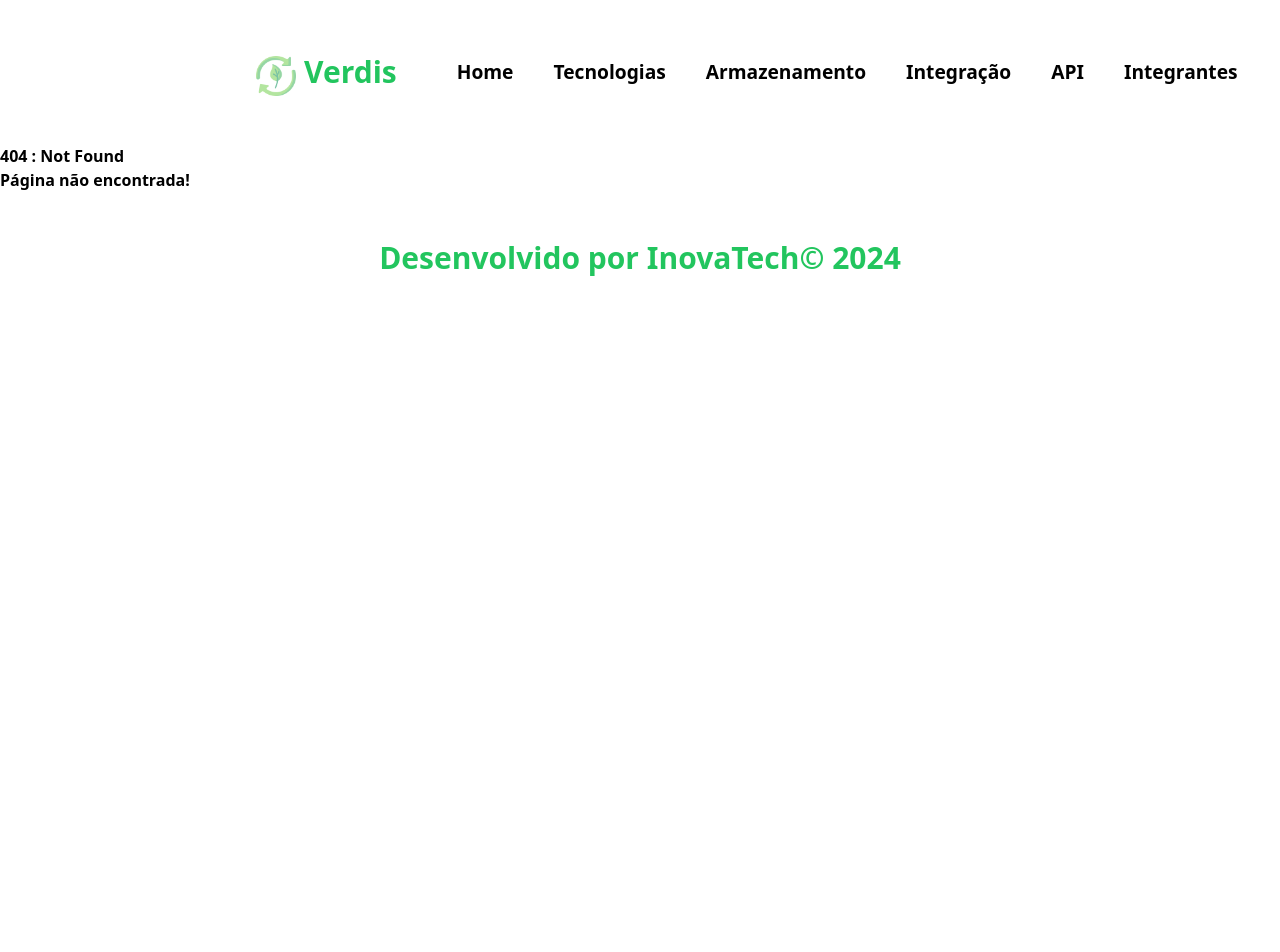
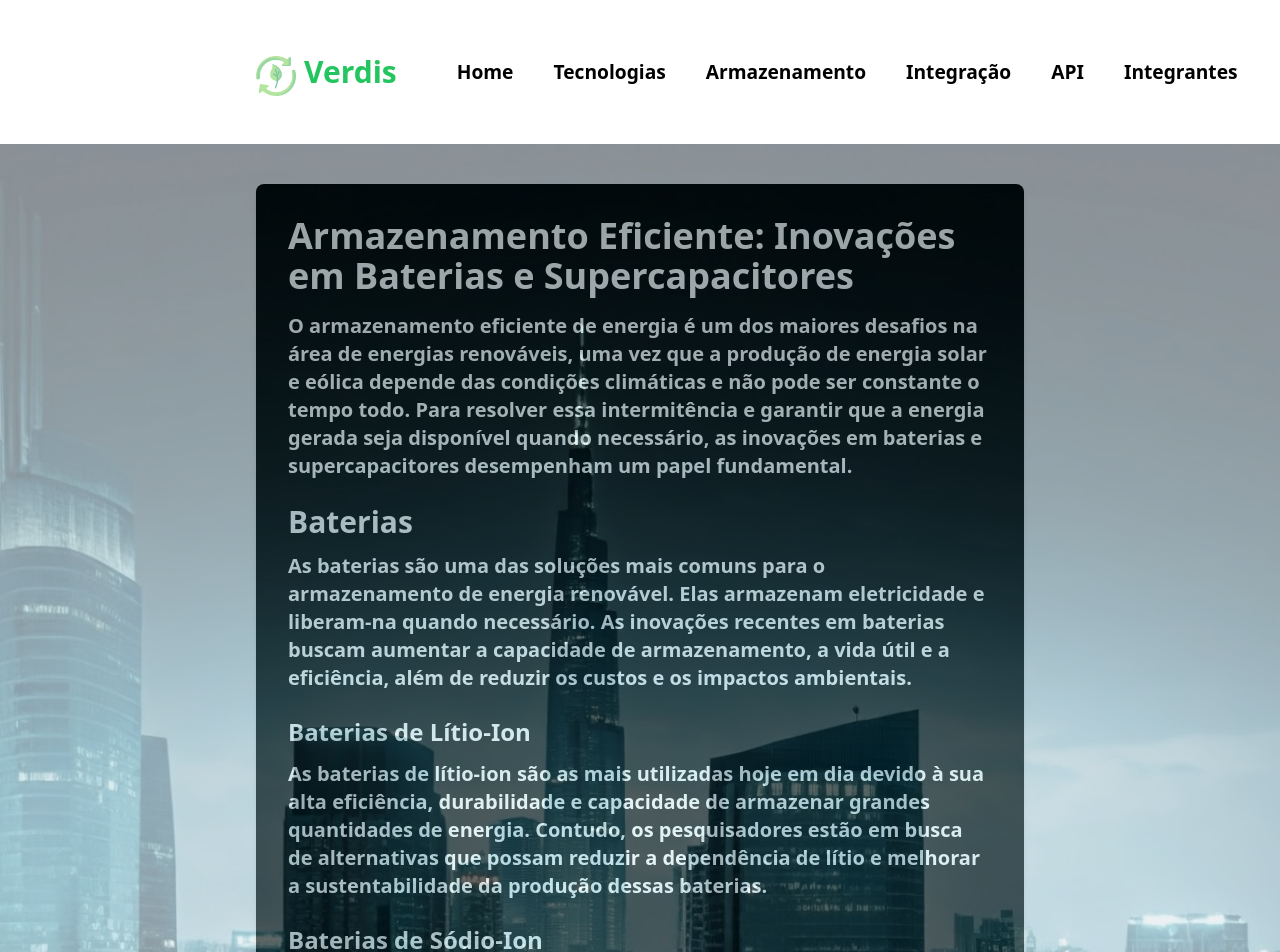
Before and after one commit to mateuscastronappe/inovatech, a Next.js app in the folder inovatech/: page /pages/armazenamento in a window 1280 px wide. Before the commit this address had no page. Shown: the top 952 px of the page. Before the commit the page ends 800 px from the top, so only its background shows below. Built offline with nearby package versions, Linux system fonts and the light colour scheme.

Commit message:
criando o armazenamento e estilizando

```diff
--- /dev/null
+++ b/inovatech/src/app/pages/armazenamento/page.tsx
@@ -0,0 +1,67 @@
+import Image from "next/image";
+import backgroundImage from "@/img/background3.jpg";
+
+const Armazenamento = () => {
+  return (
+    <div className="min-h-screen flex flex-col items-center justify-center bg-gray-200 p-5 relative">
+      <div className="absolute inset-0">
+        <Image
+          src={backgroundImage}
+          alt="Background"
+          fill
+          style={{ objectFit: "cover" }}
+          className="opacity-40"
+        />
+      </div>
+      <div className="min-h-screen flex flex-col items-center justify-center bg-gray-200 p-5">
+        <div className="max-w-3xl bg-black shadow-md rounded-lg p-8">
+          <h1 className="text-4xl font-bold mb-4 text-white">Armazenamento Eficiente: Inovações em Baterias e Supercapacitores</h1>
+          <p className="text-xl mb-6 text-white">
+            O armazenamento eficiente de energia é um dos maiores desafios na área de energias renováveis, uma vez que a produção de energia solar e eólica depende das condições climáticas e não pode ser constante o tempo todo. Para resolver essa intermitência e garantir que a energia gerada seja disponível quando necessário, as inovações em baterias e supercapacitores desempenham um papel fundamental.
+          </p>
+
+          <h2 className="text-3xl font-semibold mb-3 text-white">Baterias</h2>
+          <p className="text-xl mb-6 text-white">
+            As baterias são uma das soluções mais comuns para o armazenamento de energia renovável. Elas armazenam eletricidade e liberam-na quando necessário. As inovações recentes em baterias buscam aumentar a capacidade de armazenamento, a vida útil e a eficiência, além de reduzir os custos e os impactos ambientais.
+          </p>
+
+          <h3 className="text-2xl font-semibold mb-3 text-white">Baterias de Lítio-Ion</h3>
+          <p className="text-xl mb-6 text-white">
+            As baterias de lítio-ion são as mais utilizadas hoje em dia devido à sua alta eficiência, durabilidade e capacidade de armazenar grandes quantidades de energia. Contudo, os pesquisadores estão em busca de alternativas que possam reduzir a dependência de lítio e melhorar a sustentabilidade da produção dessas baterias.
+          </p>
+
+          <h3 className="text-2xl font-semibold mb-3 text-white">Baterias de Sódio-Ion</h3>
+          <p className="text-xl mb-6 text-white">
+            Uma das alternativas promissoras são as baterias de sódio-ion, que têm o potencial de serem mais baratas e ecológicas do que as de lítio, embora atualmente ainda enfrentem desafios de desempenho. O sódio é mais abundante e menos impactante ambientalmente, o que torna essa tecnologia uma opção interessante para o futuro.
+          </p>
+
+          <h3 className="text-2xl font-semibold mb-3 text-white">Baterias de Fluoreto</h3>
+          <p className="text-xl mb-6 text-white">
+            As baterias de fluoreto oferecem uma maior densidade energética e maior durabilidade, mas ainda estão em fase de desenvolvimento. Elas poderiam ser uma opção viável para armazenamento de grande escala, especialmente para sistemas de energia renovável integrados às redes elétricas.
+          </p>
+
+          <h2 className="text-3xl font-semibold mb-3 text-white">Supercapacitores</h2>
+          <p className="text-xl mb-6 text-white">
+            Enquanto as baterias armazenam grandes quantidades de energia para liberação gradual, os supercapacitores são dispositivos que armazenam e liberam energia muito rapidamente. Eles são particularmente eficazes em aplicações que exigem alta potência em curtos períodos de tempo, como no arranque de veículos elétricos ou em sistemas de backup de energia.
+          </p>
+
+          <h3 className="text-2xl font-semibold mb-3 text-white">Supercapacitores de Carbono</h3>
+          <p className="text-xl mb-6 text-white">
+            Um dos principais tipos de supercapacitores são os de carbono, que utilizam materiais como grafeno e nanotubos de carbono para aumentar a capacidade de armazenamento de energia. Esses materiais têm a capacidade de armazenar uma grande quantidade de energia de forma eficiente, além de oferecerem alta durabilidade e uma taxa de carga e descarga muito rápida.
+          </p>
+
+          <h3 className="text-2xl font-semibold mb-3 text-white">Supercapacitores Híbridos</h3>
+          <p className="text-xl mb-6 text-white">
+            Os supercapacitores híbridos combinam características de baterias e supercapacitores tradicionais, oferecendo uma solução intermediária que pode fornecer maior densidade de energia e maior eficiência em comparação com os supercapacitores convencionais. Eles têm se mostrado promissores para aplicações em veículos elétricos e sistemas de energia renovável.
+          </p>
+
+          <p className="text-xl mb-6 text-white">
+            As inovações em baterias e supercapacitores não apenas visam melhorar a capacidade de armazenamento de energia renovável, mas também aumentar a segurança e a sustentabilidade desses sistemas. À medida que essas tecnologias avançam, o armazenamento eficiente de energia se tornará cada vez mais crucial para a integração de fontes renováveis em larga escala, contribuindo para um futuro energético mais limpo, sustentável e acessível.
+          </p>
+        </div>
+      </div>
+    </div>
+  );
+};
+
+export default Armazenamento;
```
